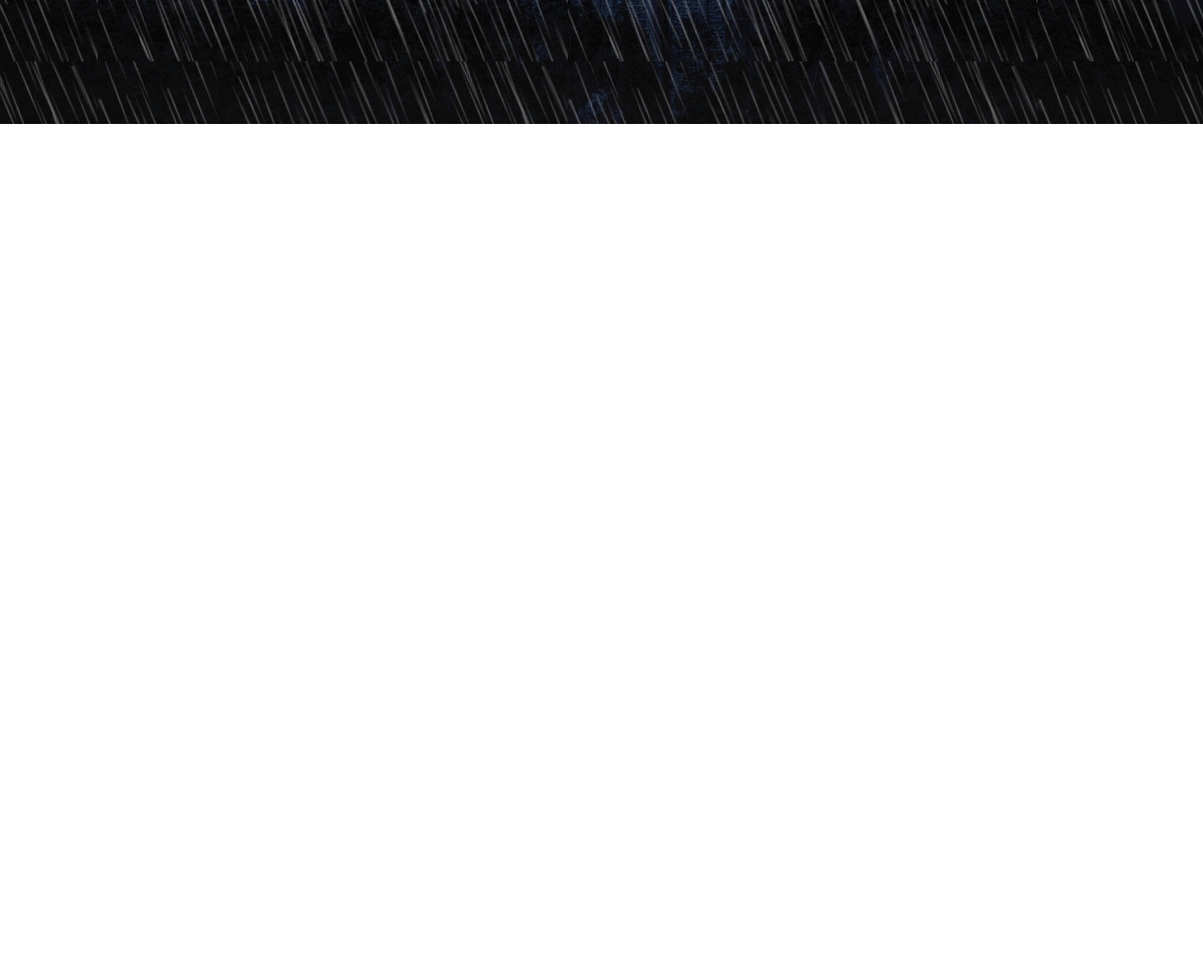
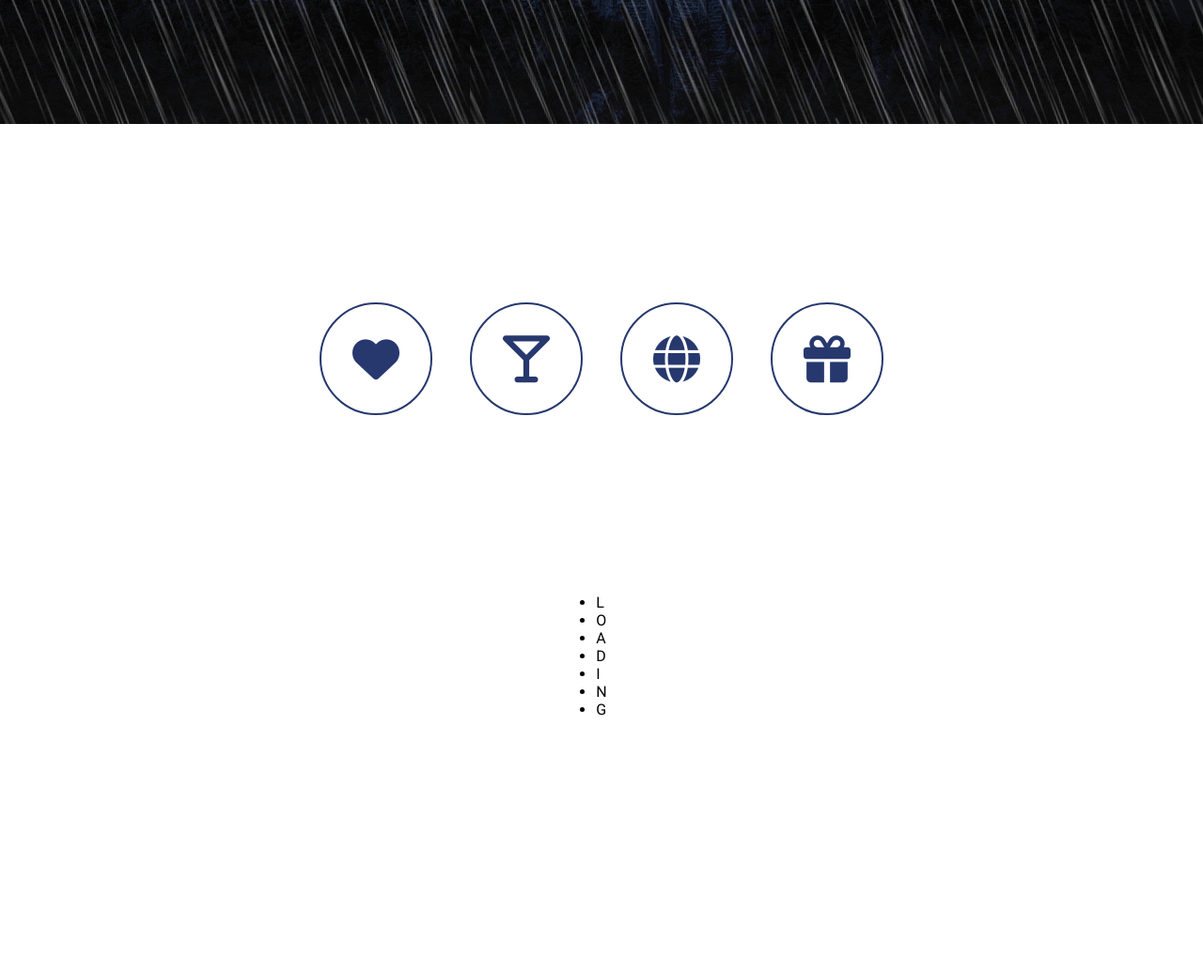
Before and after one commit to KamilJakobczak/css-projects, a website: page animations/index.html in a window 1280 px wide. Shown: the part 5718-6753 px from the top of the page at 94% size. Drawn offline with Linux system fonts and the light colour scheme.

Commit message:
add rotating animation

```diff
--- a/animations/index.html
+++ b/animations/index.html
@@ -11,6 +11,7 @@
       rel="stylesheet"
     />
     <link rel="stylesheet" href="./css/style.css" />
+    <script src="https://kit.fontawesome.com/fb03081e05.js" crossorigin="anonymous"></script>
   </head>
   <body>
     <div class="container">
@@ -80,8 +81,29 @@
         <div class="rain"></div>
       </div>
     </div>
-    <div class="container"><div id="a11"></div></div>
-    <div class="container"><div id="a12"></div></div>
+    <div class="container">
+      <div id="a11">
+        <ul>
+          <li><i class="fas fa-heart"></i></li>
+          <li><i class="fas fa-glass-martini"></i></li>
+          <li><i class="fas fa-globe"></i></li>
+          <li><i class="fas fa-gift"></i></li>
+        </ul>
+      </div>
+    </div>
+    <div class="container">
+      <div id="a12">
+        <ul>
+          <li>L</li>
+          <li>O</li>
+          <li>A</li>
+          <li>D</li>
+          <li>I</li>
+          <li>N</li>
+          <li>G</li>
+        </ul>
+      </div>
+    </div>
     <div class="container"><div id="a13"></div></div>
     <div class="container"><div id="a14"></div></div>
     <div class="container"><div id="a15"></div></div>
--- a/animations/scss/style.scss
+++ b/animations/scss/style.scss
@@ -359,7 +359,7 @@ body {
         width: 100%;
         height: 100%;
         background: url(../img/a10/rain.png);
-        animation: raining 0.3s linear infinite;
+        animation: raining 0.25s linear infinite;
       }
       @keyframes raining {
         0% {
@@ -370,5 +370,79 @@ body {
         }
       }
     }
+    #a11 {
+      height: 400px;
+      ul {
+        display: flex;
+        li {
+          width: 120px;
+          height: 120px;
+          list-style: none;
+          margin: 0 20px;
+          border: 2px solid rgb(38, 56, 110);
+          border-radius: 50%;
+          transition: 0.5s;
+          position: relative;
+          display: flex;
+          align-items: center;
+          justify-content: center;
+          cursor: pointer;
+          &:hover {
+            &:before {
+              opacity: 1;
+              transform: scale(0.8);
+            }
+            &:after {
+              opacity: 1;
+              animation: rotating 10s linear infinite;
+            }
+            i {
+              color: white;
+            }
+          }
+          &:before {
+            content: '';
+            position: absolute;
+            top: 0;
+            left: 0;
+            width: 100%;
+            height: 100%;
+            background-color: rgb(38, 56, 110);
+            border-radius: 50%;
+            z-index: -1;
+            transition: 0.5s;
+            opacity: 0;
+          }
+          &:after {
+            content: '';
+            position: absolute;
+            top: 0;
+            left: 0;
+            width: 100%;
+            height: 100%;
+            background-color: transparent;
+            border-radius: 50%;
+            z-index: -1;
+            transition: 0.5s;
+            opacity: 0;
+            border: 2px dashed rgb(38, 56, 110);
+          }
+
+          i {
+            font-size: 50px;
+            color: rgb(38, 56, 110);
+            transition: 0.5s;
+          }
+        }
+      }
+      @keyframes rotating {
+        0% {
+          transform: scale(0.92) rotate(0deg);
+        }
+        100% {
+          transform: scale(0.92) rotate(360deg);
+        }
+      }
+    }
   }
 }
```
Also changed, not shown: animations/css/style.css, 1 other file.
